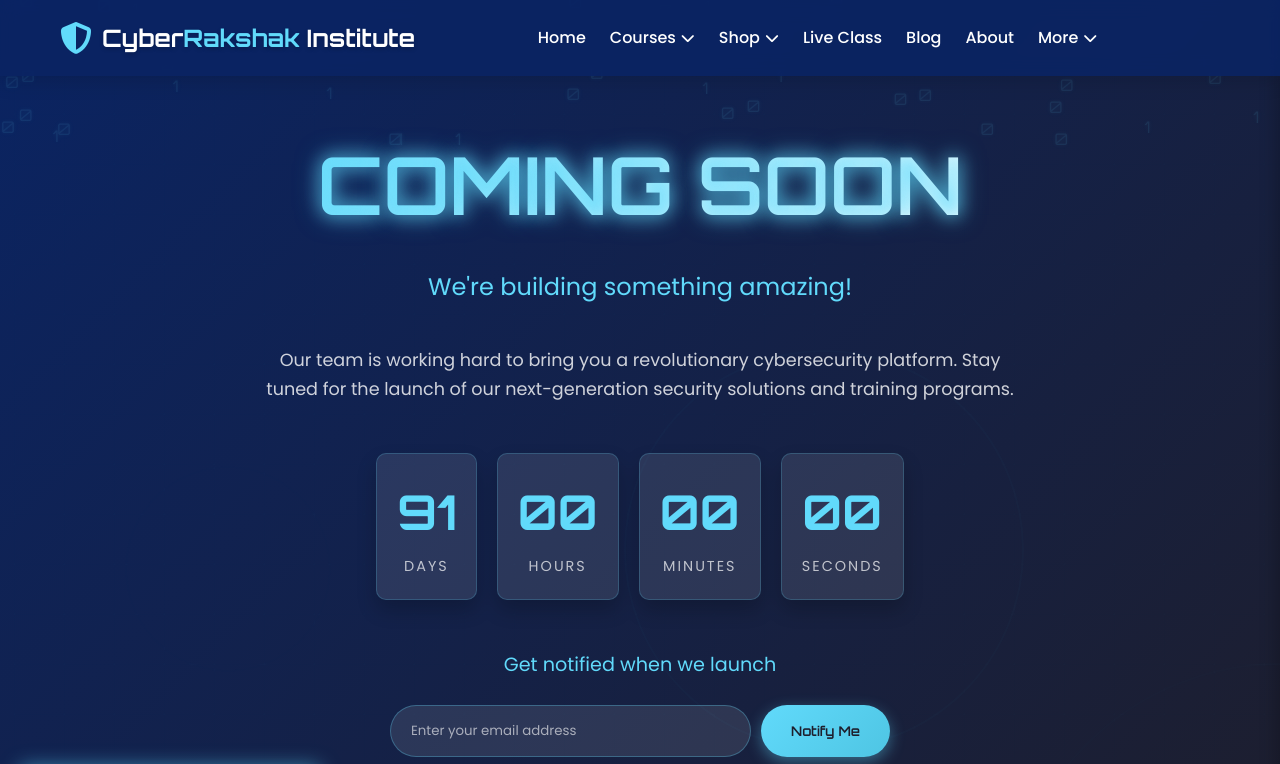
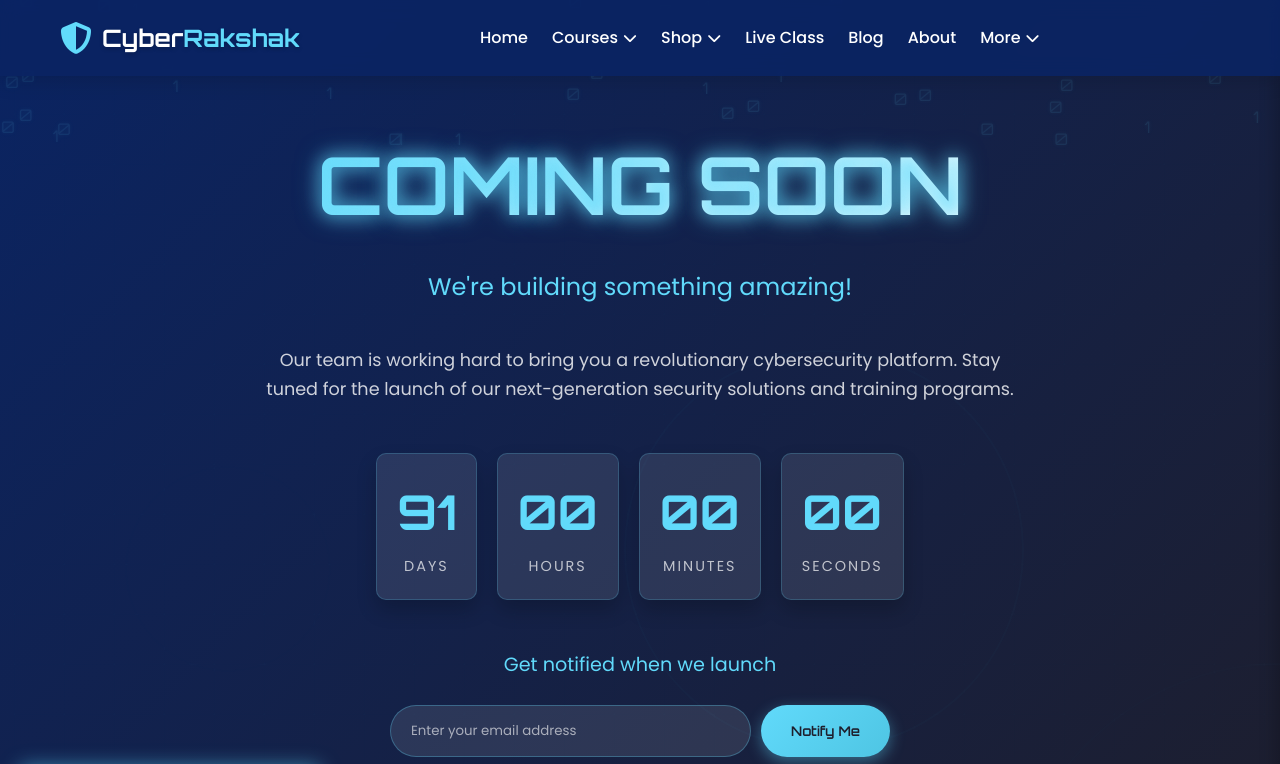
Before and after one commit to CyberRakshak/CyberRakshakInstitute, a plain HTML site: page ComingSoon.html in a window 1280 px wide. Shown: the top 764 px of the page. Drawn offline with Linux system fonts and the light colour scheme.

Commit message:
Update ComingSoon.html

```diff
--- a/ComingSoon.html
+++ b/ComingSoon.html
@@ -14,7 +14,7 @@
         <div class="container nav-container">
             <div class="logo">
                 <i class="fas fa-shield-alt fa-2x" style="color: var(--secondary);"></i>
-                <div class="logo-text">Cyber<span>Rakshak</span> Institute</div>
+                <div class="logo-text">Cyber<span>Rakshak</span> </div>
             </div>
 
             <ul class="nav-menu">
```
